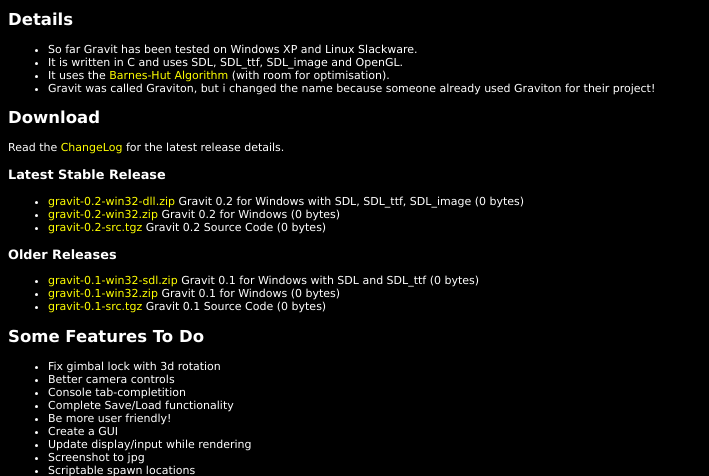
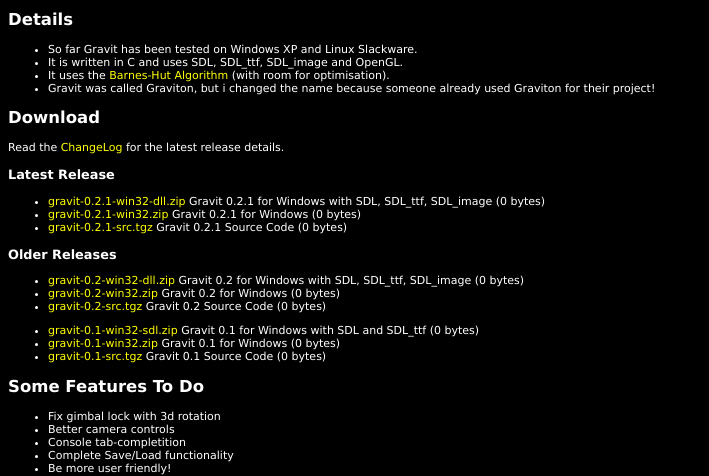
Before and after one commit to gak/gravit, a PHP site: page / in a window 1280 px wide. Shown: the part 915-1391 px from the top of the page, without its empty margins (0-709 px from the left). Run offline with PHP 8.4, Linux system fonts and the light colour scheme.

Commit message:
version bump to 0.2.1 updated gravit.cfg with more comments on recordingvideorefreshtime updated www
git-svn-id: svn://gakman.com/gravit/trunk@71 60970b36-f649-e149-802f-859a9d0a703e

```diff
--- a/www/index.php
+++ b/www/index.php
@@ -133,10 +133,11 @@ function showFileHeading($s) {
 }
 
 
-showFileHeading("Latest Stable Release");
-showFiles("0.2");
+showFileHeading("Latest Release");
+showFiles("0.2.1");
 
 showFileHeading("Older Releases");
+showFiles("0.2");
 showFiles("0.1");
 
 ?>
```
Also changed, not shown: 3 other files.
